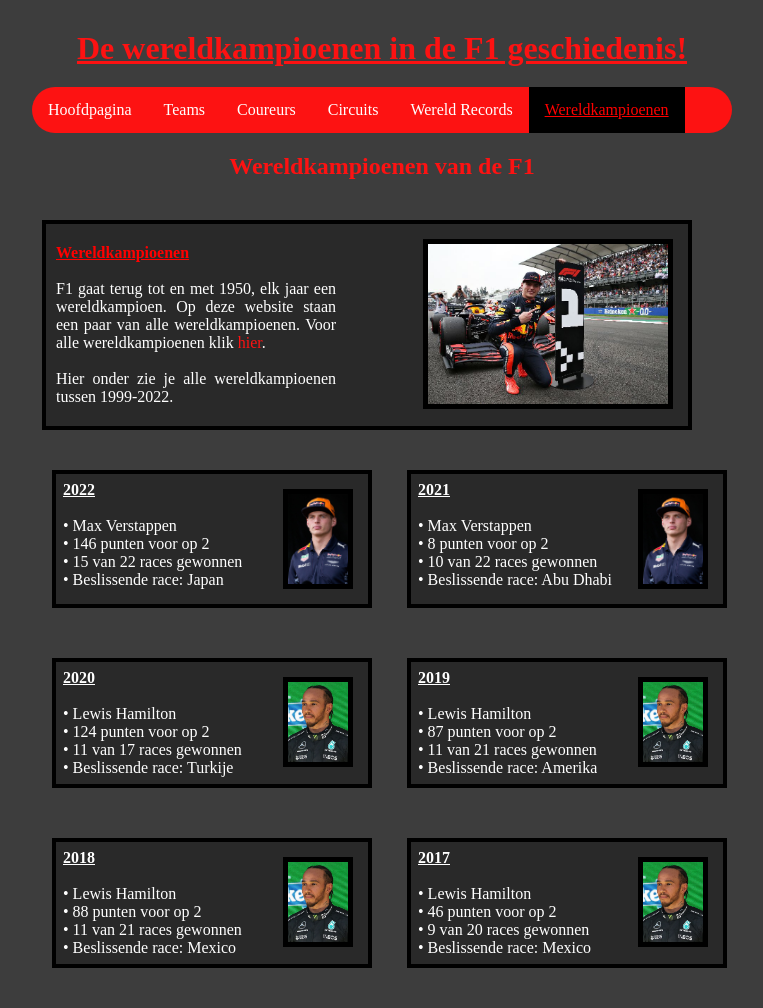
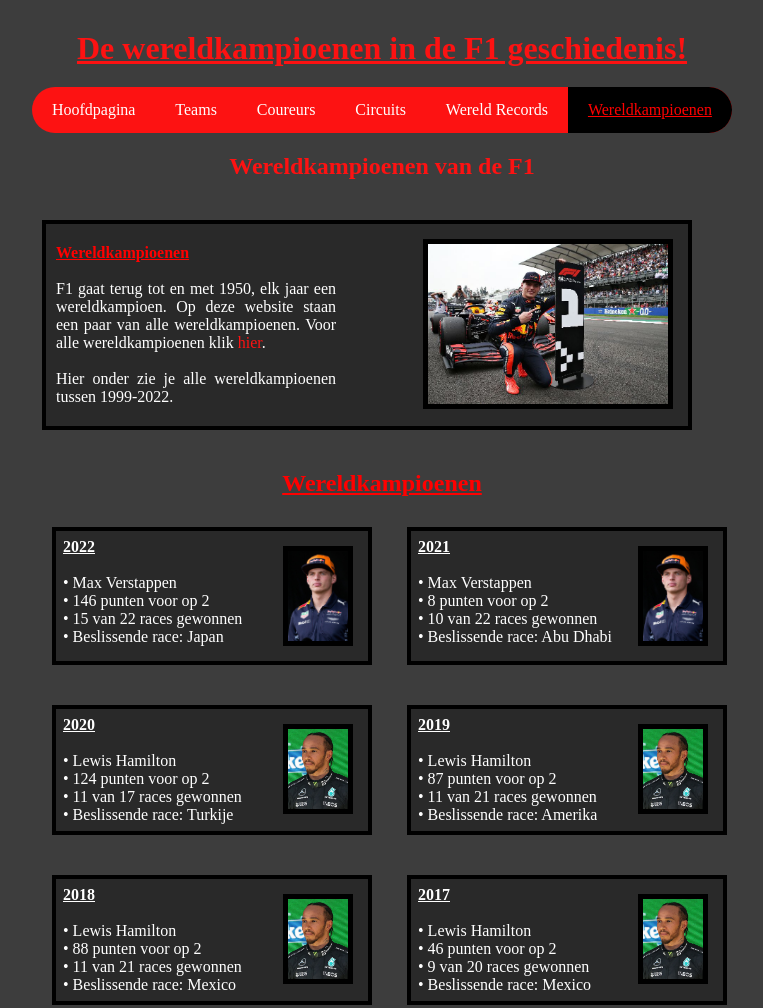
Before and after one commit to emmaus-archief/2223-4H-website-4hin2-jesse, a plain HTML site: page wereldkampioenen.html in a window 1280 px wide. Shown: the top 1008 px of the page, without its empty margins (258-1021 px from the left). Drawn offline with Linux system fonts and the light colour scheme.

Commit message:
kleine aanpassingen

```diff
--- a/style.css
+++ b/style.css
@@ -162,7 +162,7 @@ nav li a {
     display: block;
     color: white;
     text-align: center;
-    padding: 14px 16px;
+    padding: 14px 19.95px;
     text-decoration: none;
 }
 
@@ -383,13 +383,16 @@ color:red;
   margin: 15px;
   border:solid black 5px;
 }
+.wrldkamp {
+  margin-top:40px;
+}
 
 .wereldkampioen-boxlinks {
   border:solid #000000 4px;
   background-color:#292929;
   margin:20px;
   width:320px;
-  margin-top:30px;
+  margin-top:20px;
   float:left;
 }
 .wereldkampioen-boxrechts {
@@ -397,7 +400,7 @@ color:red;
   background-color:#292929;
   margin:5px;
   width:320px;
-  margin-top:30px;
+  margin-top:20px;
   float:right;
 }
 .wereldkampioen-tekst {
--- a/wereldkampioenen.html
+++ b/wereldkampioenen.html
@@ -4,7 +4,7 @@
 
 <head>
   <link rel="stylesheet" href="style.css" />
-  <title>Dit is een eenvoudige website</title>
+  <title>Formule 1 Informatie</title>
   <meta charset="UTF-8" />
 </head>
 
@@ -40,6 +40,8 @@
         </p>
         <img class="wereldkampioeneninfo-img" src="afbeeldingen/wereldkampioenen/maxver1.jpg">
       </div>
+
+      <h2 class="fer wrldkamp"><u><b>Wereldkampioenen</b></u></h2>
 
       <div class="wereldkampioen-boxlinks">
         <p class="wereldkampioen-tekst">
```
Also changed, not shown: circuits.html (+6 -3 lines), coureurs.html (+4 -2 lines), index.html (+6 -1 lines), teams.html (+3 -1 lines), wereldrecords.html (+2 -2 lines), 1 other file.
